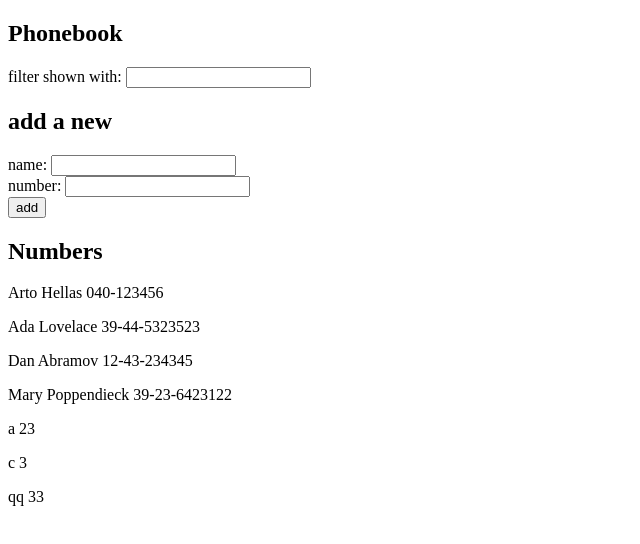
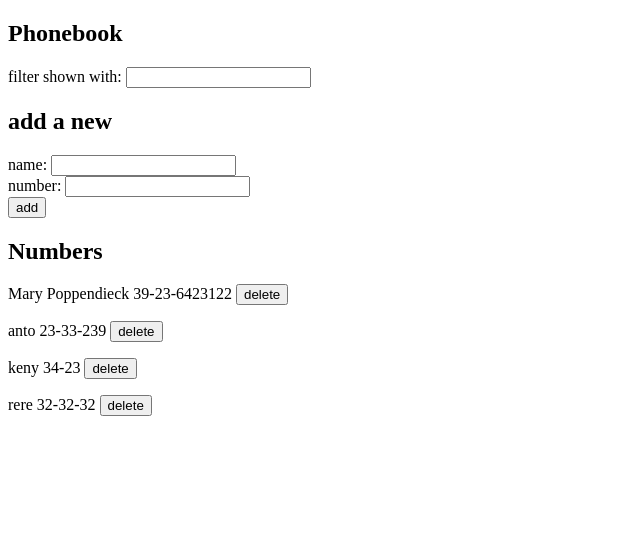
Before and after one commit to ansufw/fullstack-open, a React (Vite) app in the folder part2/phonebook/: page / in a window 1280 px wide. Shown: the top 544 px of the page, without its empty margins (0-640 px from the left). Built offline with nearby package versions, Linux system fonts and the light colour scheme; data requests are answered from the project's data file.

Commit message:
part 2.14

```diff
--- a/part2/phonebook/db.json
+++ b/part2/phonebook/db.json
@@ -1,39 +1,24 @@
 {
   "persons": [
-    {
-      "name": "Arto Hellas",
-      "number": "040-123456",
-      "id": "1"
-    },
-    {
-      "name": "Ada Lovelace",
-      "number": "39-44-5323523",
-      "id": "2"
-    },
-    {
-      "name": "Dan Abramov",
-      "number": "12-43-234345",
-      "id": "3"
-    },
     {
       "name": "Mary Poppendieck",
       "number": "39-23-6423122",
       "id": "4"
     },
     {
-      "name": "a",
-      "number": "23",
-      "id": "bCO4ZETCWh4"
+      "name": "anto",
+      "number": "23-33-239",
+      "id": "lyHGLT9I1Xo"
     },
     {
-      "name": "c",
-      "number": "3",
-      "id": "-2kQYK08Ajk"
+      "name": "keny",
+      "number": "34-23",
+      "id": "gl5vRMfDL40"
     },
     {
-      "name": "qq",
-      "number": "33",
-      "id": "Vh0cO6IeWMU"
+      "name": "rere",
+      "number": "32-32-32",
+      "id": "rHY9IXnIeGI"
     }
   ],
   "$schema": "./node_modules/json-server/schema.json"
--- a/part2/phonebook/src/App.jsx
+++ b/part2/phonebook/src/App.jsx
@@ -53,6 +53,22 @@ const App = () => {
     setNewNumber('')
   }
 
+  const deletePerson = (id) => {
+    const person = persons.find(p => p.id === id)
+    if (window.confirm(`Delete ${person.name}`)) {
+      personService
+        .remove(id)
+        .then(() => {
+        setPersons(persons.filter(p => p.id !== id))
+      })
+        .catch(error => {
+        alert(`fail to remove ${person.name}`)
+        console.log(`error: ${error}`)
+      })
+    }
+  }
+
+
   return (
     <div>
       <h2>Phonebook</h2>
@@ -68,7 +84,7 @@ const App = () => {
       />
 
       <h2>Numbers</h2>
-      <Persons persons={persons} search={newSearch} />
+      <Persons persons={persons} search={newSearch} deletePerson={deletePerson}  />
     </div>
   )
 }
--- /dev/null
+++ b/part2/phonebook/src/components/Button.jsx
@@ -0,0 +1,7 @@
+const Button = ({text, onClick}) => {
+    return (
+    <button onClick={onClick}>{text}</button>
+    )
+}
+
+export default Button;
--- /dev/null
+++ b/part2/phonebook/src/components/Delete.jsx
@@ -0,0 +1,9 @@
+import Button from './Button'
+
+const Delete = ({id, deletePerson}) => {
+    return (
+    <Button text="delete" onClick={() => deletePerson(id)} />
+    )
+}
+
+export default Delete;
--- a/part2/phonebook/src/components/Persons.jsx
+++ b/part2/phonebook/src/components/Persons.jsx
@@ -1,13 +1,16 @@
-const Persons = ({ persons, search }) => {
+import Delete from "./Delete"
+
+
+const Persons = ({ persons, search, deletePerson }) => {
   return (
     <>
       {persons
         .filter((person) =>
           person.name.toLowerCase().includes(search.toLowerCase())
         )
-        .map((person) => (
-          <p key={person.id}>
-            {person.name} {person.number}
+        .map((p) => (
+          <p key={p.id}>
+            {p.name} {p.number} <Delete id={p.id} deletePerson={deletePerson} />
           </p>
         ))}
     </>
--- a/part2/phonebook/src/services/persons.js
+++ b/part2/phonebook/src/services/persons.js
@@ -1,5 +1,6 @@
 import axios from 'axios'
 const baseURL = 'http://localhost:3001/persons'
+
 
 const create = (newPerson) => {
     const request = axios.post(baseURL, newPerson)
@@ -11,4 +12,9 @@ const getAll = () => {
     return request.then(response => response.data)
 }
 
-export default {create, getAll}
+const remove = (id) => {
+    const request = axios.delete(`${baseURL}/${id}`)
+    return request.then(response => response.data)
+}
+
+export default {create, getAll, remove}
```
